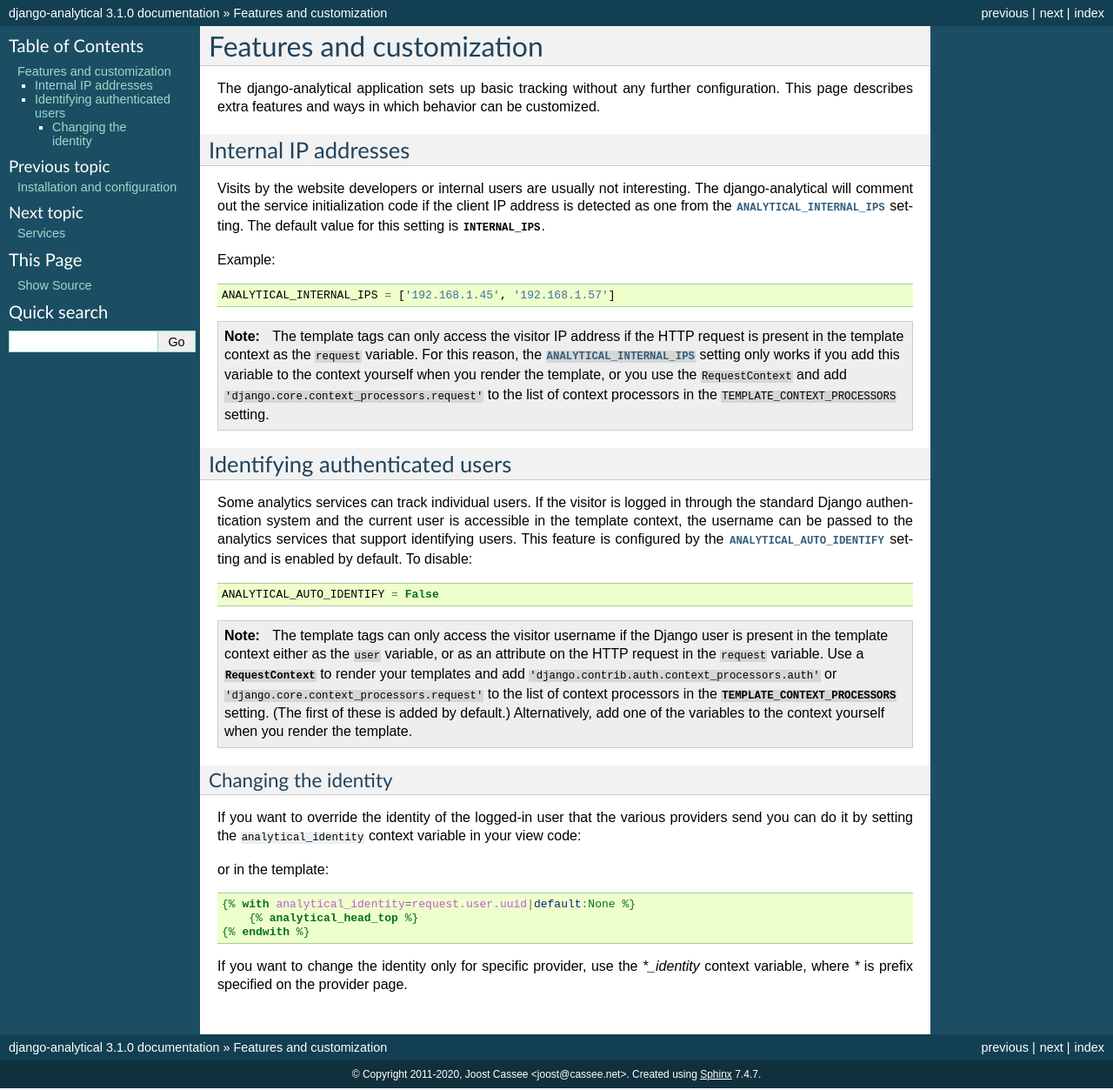
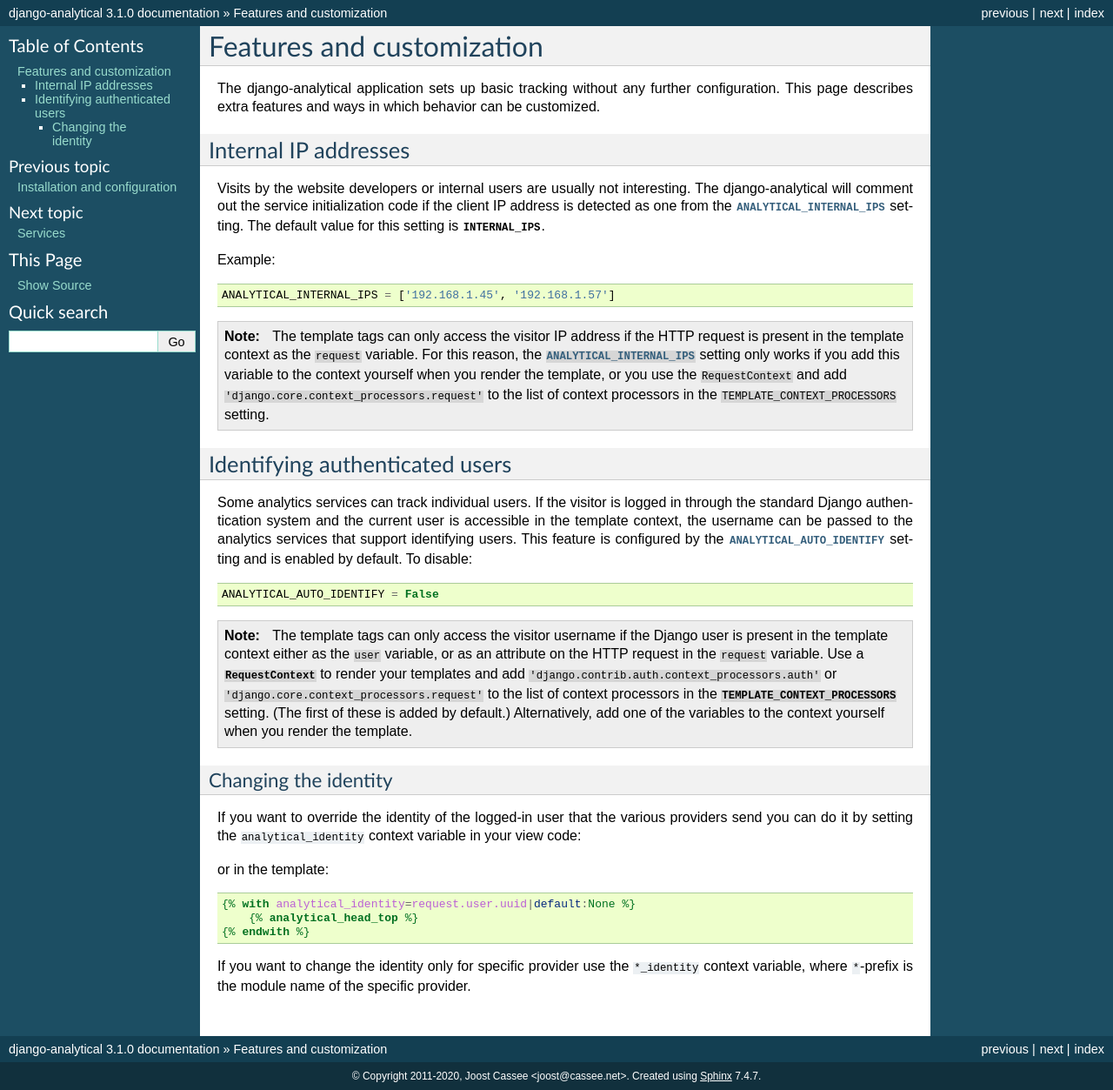
Before and after one commit to jazzband/django-analytical, a Sphinx documentation site: the page built from docs/features.rst, in a window 1280 px wide. Shown: the whole page at 87% size. Built offline with Sphinx 7.4.7, drawn with Linux system fonts in a browser that asks for light colours.

Commit message:
Update docs/features.rst
Co-authored-by: Peter Bittner <django@bittner.it>

```diff
--- a/docs/features.rst
+++ b/docs/features.rst
@@ -89,6 +89,6 @@
         {% analytical_head_top %}
     {% endwith %}
 
-If you want to change the identity only for specific provider, use the
-`*_identity` context variable, where `*` is prefix specified on the provider
-page.
+If you want to change the identity only for specific provider use the
+``*_identity`` context variable, where ``*``-prefix is the module name
+of the specific provider.
```
